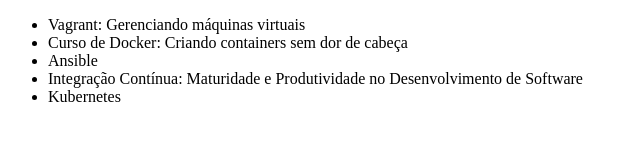
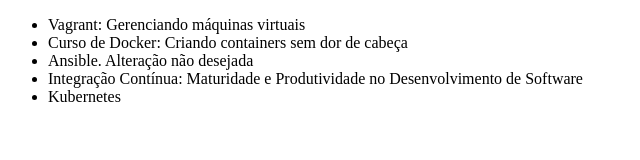
Before and after one commit to defabris/defabris-git, a plain HTML site: page index.html in a window 1280 px wide. Shown: the whole page, without its empty margins (0-640 px from the left). Drawn offline with Linux system fonts and the light colour scheme.

Commit message:
Esse Commit não tenho certeza

```diff
--- a/index.html
+++ b/index.html
@@ -8,7 +8,7 @@
     <ul>
         <li>Vagrant: Gerenciando máquinas virtuais</li>
         <li>Curso de Docker: Criando containers sem dor de cabeça</li>
-        <li>Ansible</li>
+        <li>Ansible. Alteração não desejada</li>
         <li>Integração Contínua: Maturidade e Produtividade no Desenvolvimento de Software</li>
 		<li>Kubernetes</li>
     </ul>
```
